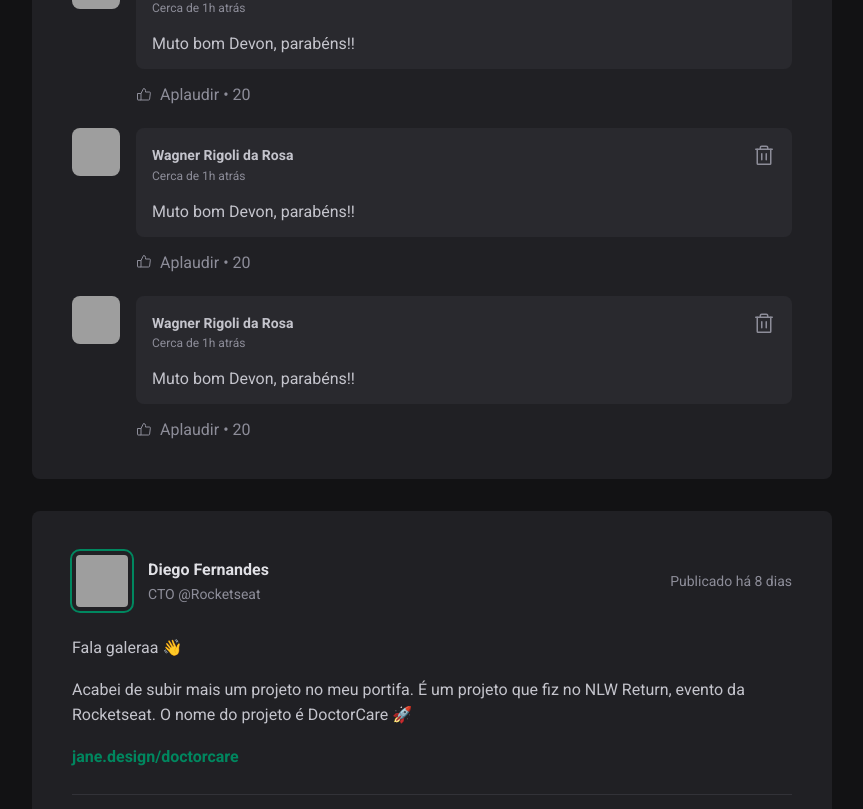
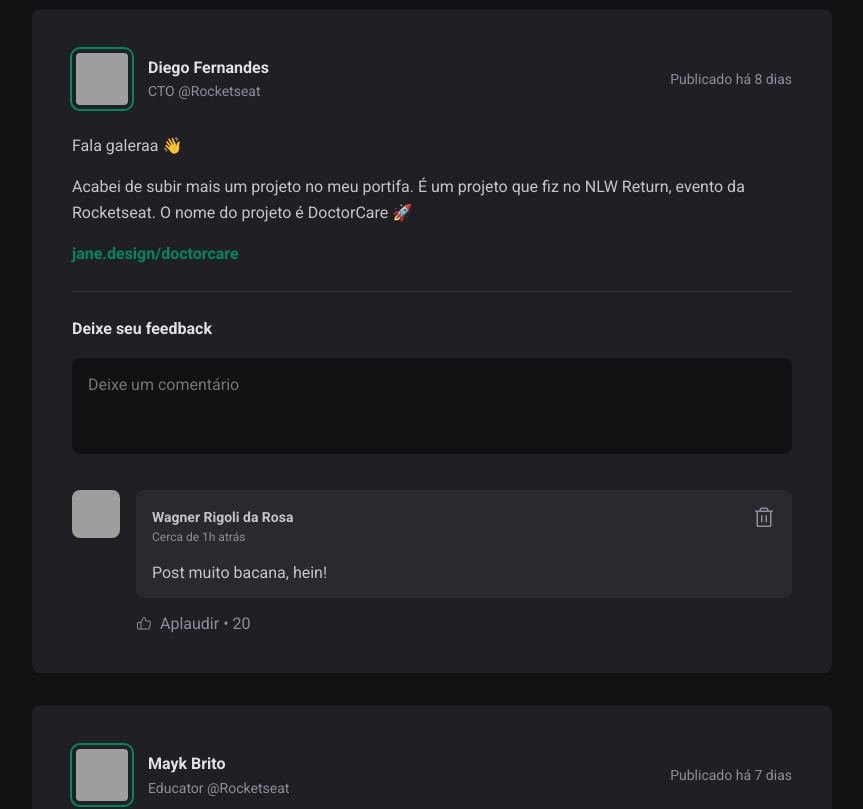
Before and after one commit to wr2net/ignite-feed, a React (Vite) app: page / in a window 1280 px wide. Shown: the part 792-1601 px from the top of the page, without its empty margins (352-1215 px from the left). Built offline with nearby package versions, Linux system fonts and the light colour scheme; grey boxes are pictures that could not be loaded.

Commit message:
feat: iniciando aplicação de estados nos componentes de post e comentários.

```diff
--- a/src/App.jsx
+++ b/src/App.jsx
@@ -60,13 +60,12 @@
           {
             posts.map(post => {
               return (
-                <>
                   <Post
+                    key={post.id}
                     author={post.author}
                     content={post.content}
                     publishedAt={post.publishedAt}
                   />
-                </>
               )
             })
           }
--- a/src/components/Comment.jsx
+++ b/src/components/Comment.jsx
@@ -2,7 +2,7 @@
 import {ThumbsUp, Trash} from "phosphor-react";
 import {Avatar} from "./Avatar.jsx";
 
-export function Comment() {
+export function Comment({ content }) {
   return (
     <>
       <div className={styles.comment}>
@@ -22,7 +22,7 @@
 
             </header>
 
-            <p>Muto bom Devon, parabéns!!</p>
+            <p>{content}</p>
           </div>
 
           <footer>
--- a/src/components/Post.jsx
+++ b/src/components/Post.jsx
@@ -4,8 +4,15 @@
 import styles from './Post.module.css'
 import {Comment} from "./Comment.jsx";
 import {Avatar} from "./Avatar.jsx";
+import {useState} from "react";
 
 export function Post({ author, content, publishedAt }) {
+
+  const [comments, setComments] = useState([
+    'Post muito bacana, hein!'
+  ])
+
+  const [newCommentText, setNewCommentText] = useState('')
 
   const publishedDateFormatted = format(publishedAt, "d 'de' LLLL 'de' yyyy 'às' HH:mm", {
     locale: ptBR,
@@ -16,8 +23,17 @@
     addSuffix: true,
   })
 
-  // eslint-disable-next-line react/prop-types
   const publishedDateIso = publishedAt.toISOString()
+
+  function handleCreateNewComment() {
+    event.preventDefault();
+    setComments([...comments, newCommentText]);
+    setNewCommentText('')
+  }
+
+  function handleNewCommentChange() {
+    setNewCommentText(event.target.value)
+  }
 
   return (
     <>
@@ -39,29 +55,28 @@
             content.map(line => {
               if (line.type === 'paragraph') {
                 return (
-                  <>
-                    <p>
-                      {line.content}
-                    </p>
-                  </>
+                  <p key={line.content}>
+                    {line.content}
+                  </p>
                 );
               } else if (line.type === 'link') {
                 return (
-                  <>
-                    <p>
-                      <a href='#'>{line.content}</a>
-                    </p>
-                  </>
+                  <p key={line.content}>
+                    <a href='#'>{line.content}</a>
+                  </p>
                 );
               }
             })
           }
         </div>
 
-        <form className={styles.commentForm}>
+        <form onSubmit={handleCreateNewComment} className={styles.commentForm}>
           <strong>Deixe seu feedback</strong>
           <textarea
+            name="comment"
+            value={newCommentText}
             placeholder="Deixe um comentário"
+            onChange={handleNewCommentChange}
           />
           <footer>
             <button type="submit">Publicar</button>
@@ -69,10 +84,11 @@
         </form>
 
         <div className={styles.commentList}>
-          <Comment />
-          <Comment />
-          <Comment />
-          <Comment />
+          {comments.map(comment => {
+            return (
+              <Comment key={comment} content={comment} />
+            );
+          })}
         </div>
       </article>
     </>
```
